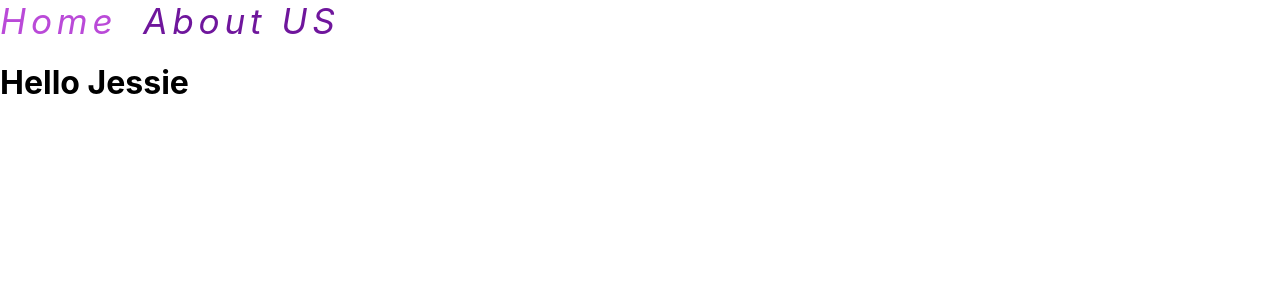
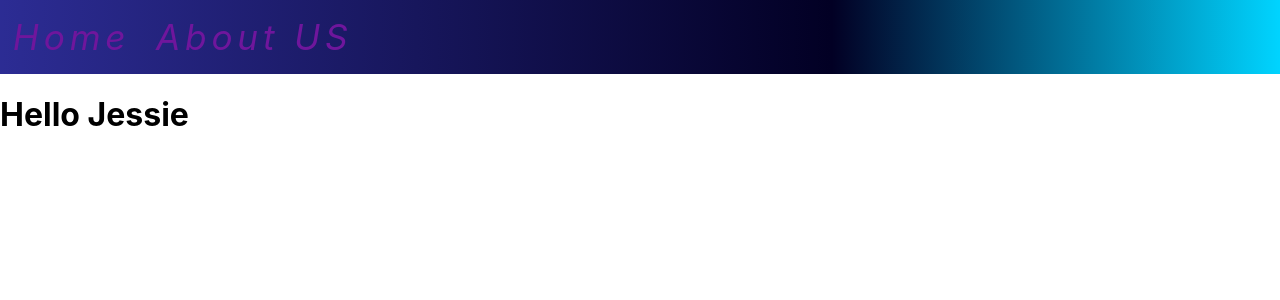
Before and after one commit to sergJess/React-learn, a React (Create React App) app in the folder react-components/: page / in a window 1280 px wide. Shown: the top 300 px of the page. Built offline with nearby package versions, Linux system fonts and the light colour scheme.

Commit message:
refactor: change code

```diff
--- a/react-components/src/components/header/header.css
+++ b/react-components/src/components/header/header.css
@@ -0,0 +1,9 @@
+.header{
+padding: 1rem 0.8rem;
+background: rgb(17,17,134);
+background: linear-gradient(90deg, rgba(17,17,134,0.8859837636226365) 0%, rgba(2,0,36,1) 65%, rgba(0,212,255,1) 100%);
+}
+.header-about-us{
+	background: rgb(17,17,134);
+background: linear-gradient(90deg, rgba(132, 17, 134, 0.886) 0%, rgb(88, 65, 149) 65%, rgb(111, 0, 255) 100%);
+}
--- a/react-components/src/components/navigation/nav.tsx
+++ b/react-components/src/components/navigation/nav.tsx
@@ -1,15 +1,22 @@
 import React from 'react';
 import { Outlet, Link } from 'react-router-dom';
+import Header from '../header/header';
 import './nav.css';
 
+// interface NavProps {
+//   element: HTMLElement;
+// }
 class Nav extends React.Component {
+  // constructor(props: NavProps) {
+  //   super(props);
+  // }
   render(): JSX.Element {
     return (
       <nav className="nav">
         <Link className="nav-link" to="/">
           Home
         </Link>
-        <Link className="nav-link" to="/about-us">
+        <Link onClick={() => headerLog(<Header></Header>)} className="nav-link" to="/about-us">
           About US
         </Link>
         <Outlet />
@@ -18,3 +25,17 @@ class Nav extends React.Component {
   }
 }
 export default Nav;
+
+// function clickToAboutUs(element: HTMLElement): void {
+//   const elem = element;
+//   const parent = elem.parentNode;
+//   console.log(parent);
+//   if (parent) {
+//     const header = parent.parentNode as HTMLElement;
+//     header.classList.add('header-about-us');
+//   }
+// }
+
+function headerLog(el: JSX.Element) {
+  console.log(el);
+}
```
